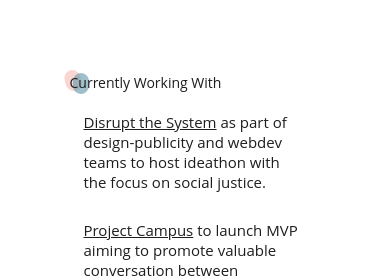
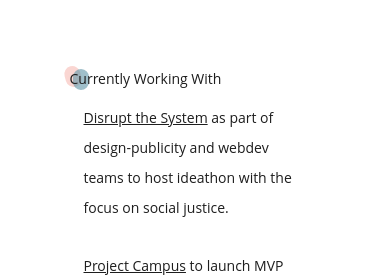
Before and after one commit to MinaJP/Portfolio, a React (Create React App) app: page / in a window 390 px wide. Shown: the part 577-855 px from the top of the page. Built offline with nearby package versions, Linux system fonts and the light colour scheme.

Commit message:
edit mobile

```diff
--- a/src/components/footer/footer.scss
+++ b/src/components/footer/footer.scss
@@ -46,6 +46,15 @@
 
 }
 
+@media screen and (max-width: 720px){
+  span.link{
+    font-size: 1.6rem;
+
+  }
+
+
+}
+
 @media screen and (max-width: 580px) {
   .footer {
     .footer-box {
--- a/src/style/App.scss
+++ b/src/style/App.scss
@@ -353,11 +353,16 @@
     object-fit: contain;
     opacity: 0.8;
   }
-  p.p_hero,dt{
-    font-size: 1.5rem;
+  p.p_hero,dd{
+    font-size: 1.4rem;
     line-height: 3rem;
 
   }
+  dt{
+    font-size: 1.6rem;
+
+  }
+
   h1{
     font-size: 2.4rem;
     font-weight: 800;
```
